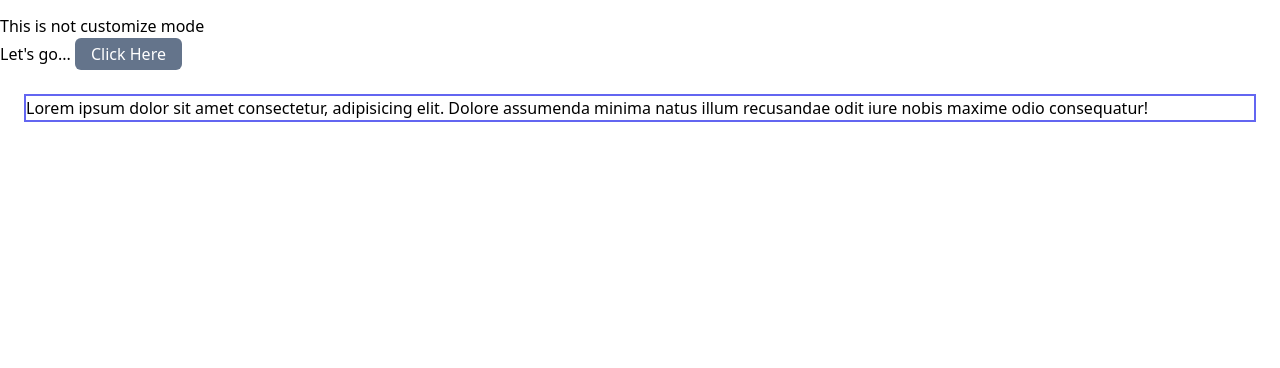
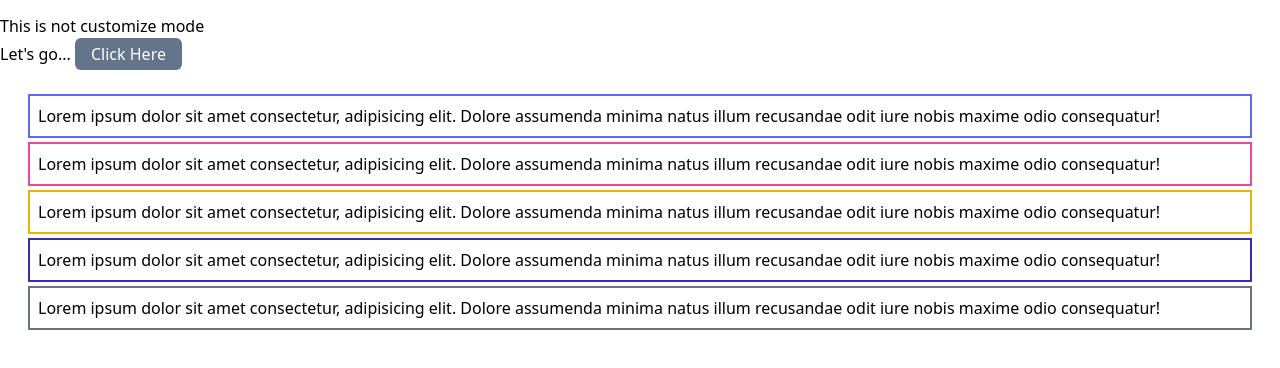
Before and after one commit to khaled39ab/Learning_Tailwind, a website: page tailwindCDN.html in a window 1280 px wide. Shown: the part 66-434 px from the top of the page. Drawn offline with nearby package versions, Linux system fonts and the light colour scheme.

Commit message:
tailwind customize border

```diff
--- a/tailwindCDN.html
+++ b/tailwindCDN.html
@@ -14,7 +14,19 @@
     <p>Let's go... <button class="bg-slate-500 text-white px-4 py-1 rounded-md">Click Here</button></p>
 
     <section class="m-6">
-        <div class="border-2 border-indigo-500 ">
+        <div class="border-2 border-indigo-500 p-2 m-1">
+            <p>Lorem ipsum dolor sit amet consectetur, adipisicing elit. Dolore assumenda minima natus illum recusandae odit iure nobis maxime odio consequatur!</p>
+        </div>
+        <div class="border-2 border-pink-500 p-2 m-1">
+            <p>Lorem ipsum dolor sit amet consectetur, adipisicing elit. Dolore assumenda minima natus illum recusandae odit iure nobis maxime odio consequatur!</p>
+        </div>
+        <div class="border-2 border-yellow-500 p-2 m-1">
+            <p>Lorem ipsum dolor sit amet consectetur, adipisicing elit. Dolore assumenda minima natus illum recusandae odit iure nobis maxime odio consequatur!</p>
+        </div>
+        <div class="border-2 border-indigo-800 p-2 m-1">
+            <p>Lorem ipsum dolor sit amet consectetur, adipisicing elit. Dolore assumenda minima natus illum recusandae odit iure nobis maxime odio consequatur!</p>
+        </div>
+        <div class="border-2 border-gray-500 p-2 m-1">
             <p>Lorem ipsum dolor sit amet consectetur, adipisicing elit. Dolore assumenda minima natus illum recusandae odit iure nobis maxime odio consequatur!</p>
         </div>
     </section>
```
